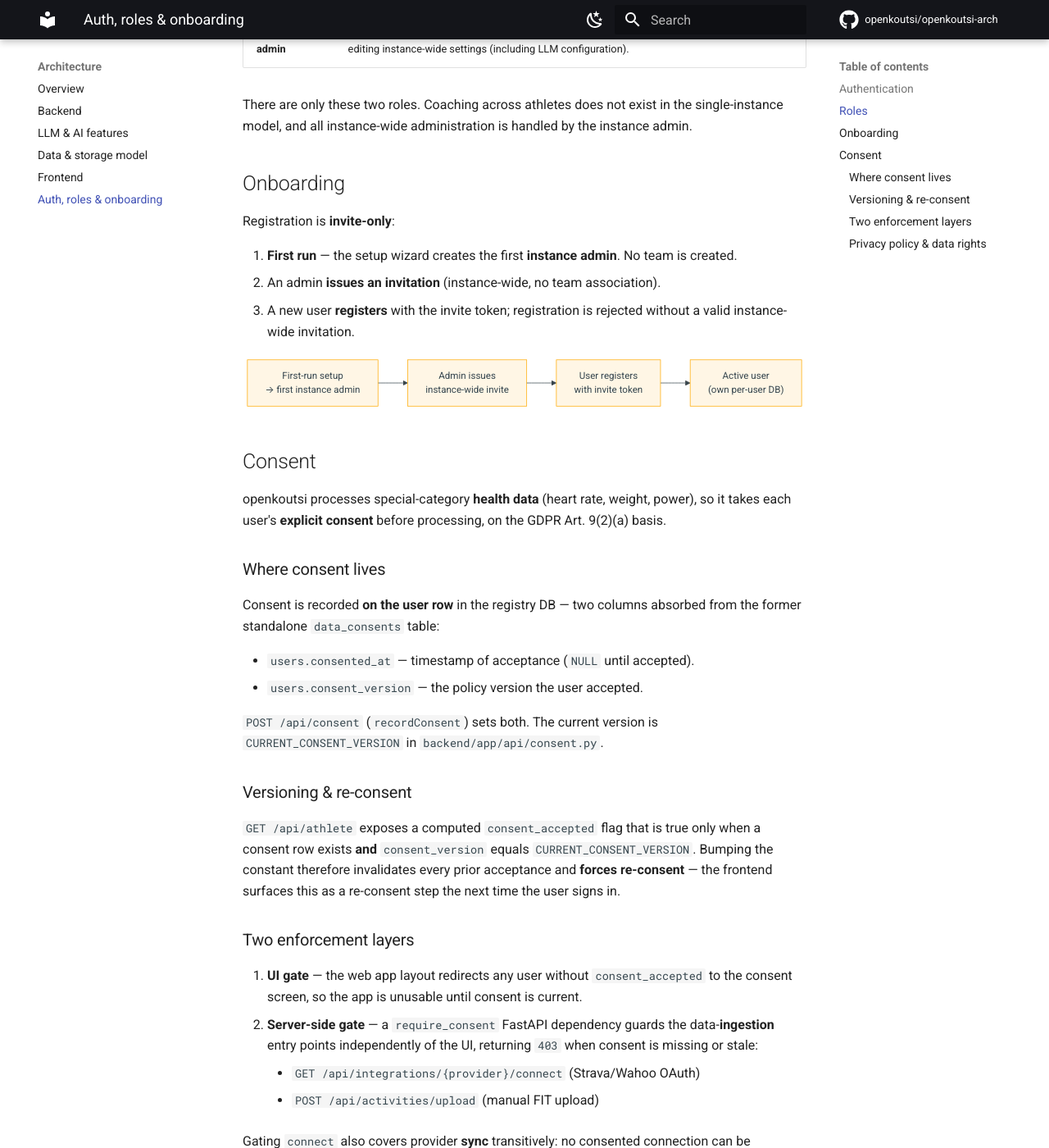
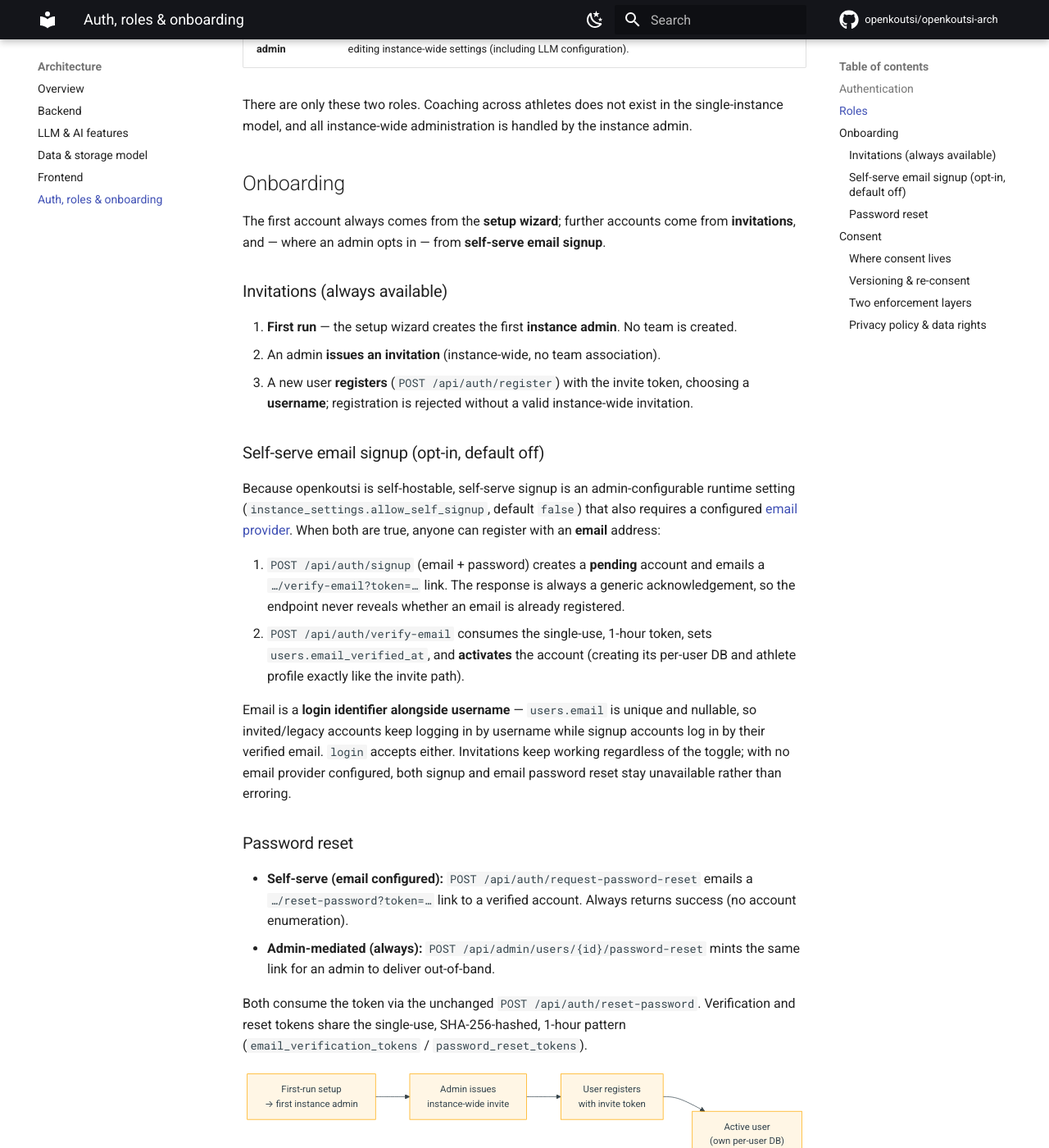
Before and after one commit to openkoutsi/openkoutsi-arch, an MkDocs documentation site: the page built from docs/architecture/auth.md, in a window 1280 px wide and 1400 px high, scrolled down 780 px. Shown: the whole window at 82% size. Built offline with MkDocs 1.6.1 and Material for MkDocs 9.7.7, drawn with Linux system fonts in a browser that asks for light colours; comment, search, counter and statistics services are not loaded.

Commit message:
Document email signup + self-serve password reset (openkoutsi#15)
- auth.md: rewrite onboarding to cover invitations, opt-in self-serve email
  signup (allow_self_signup + verification), and both password-reset paths;
  note email as a login identifier alongside username; update the flow diagram.
- overview.md: add optional transactional email (Lettermint/EuroMail) as an
  external dependency.
- api/index.md: note the new unauthenticated /auth signup/verify/reset endpoints.
- version-history.md: record the in-v2 auth/API delta.

Co-Authored-By: Claude Opus 4.8 <noreply@anthropic.com>
Claude-Session: https://claude.ai/code/session_01UqivL5tbQUCA49AeiGL4p6

````diff
--- a/docs/architecture/auth.md
+++ b/docs/architecture/auth.md
@@ -29,18 +29,55 @@ model, and all instance-wide administration is handled by the instance admin.
 
 ## Onboarding
 
-Registration is **invite-only**:
+The first account always comes from the **setup wizard**; further accounts come from
+**invitations**, and — where an admin opts in — from **self-serve email signup**.
+
+### Invitations (always available)
 
 1. **First run** — the setup wizard creates the first **instance admin**. No team is created.
 2. An admin **issues an invitation** (instance-wide, no team association).
-3. A new user **registers** with the invite token; registration is rejected without a valid
-   instance-wide invitation.
+3. A new user **registers** (`POST /api/auth/register`) with the invite token, choosing a
+   **username**; registration is rejected without a valid instance-wide invitation.
+
+### Self-serve email signup (opt-in, default off)
+
+Because openkoutsi is self-hostable, self-serve signup is an admin-configurable runtime
+setting (`instance_settings.allow_self_signup`, default `false`) that also requires a
+configured [email provider](overview.md). When both are true, anyone can register with an
+**email** address:
+
+1. `POST /api/auth/signup` (email + password) creates a **pending** account and emails a
+   `…/verify-email?token=…` link. The response is always a generic acknowledgement, so the
+   endpoint never reveals whether an email is already registered.
+2. `POST /api/auth/verify-email` consumes the single-use, 1-hour token, sets
+   `users.email_verified_at`, and **activates** the account (creating its per-user DB and
+   athlete profile exactly like the invite path).
+
+Email is a **login identifier alongside username** — `users.email` is unique and nullable,
+so invited/legacy accounts keep logging in by username while signup accounts log in by their
+verified email. `login` accepts either. Invitations keep working regardless of the toggle;
+with no email provider configured, both signup and email password reset stay unavailable
+rather than erroring.
+
+### Password reset
+
+- **Self-serve (email configured):** `POST /api/auth/request-password-reset` emails a
+  `…/reset-password?token=…` link to a verified account. Always returns success (no account
+  enumeration).
+- **Admin-mediated (always):** `POST /api/admin/users/{id}/password-reset` mints the same link
+  for an admin to deliver out-of-band.
+
+Both consume the token via the unchanged `POST /api/auth/reset-password`. Verification and
+reset tokens share the single-use, SHA-256-hashed, 1-hour pattern
+(`email_verification_tokens` / `password_reset_tokens`).
 
 ```mermaid
 flowchart LR
     Setup["First-run setup<br/>→ first instance admin"] --> Invite["Admin issues<br/>instance-wide invite"]
     Invite --> Register["User registers<br/>with invite token"]
     Register --> Active["Active user<br/>(own per-user DB)"]
+    Signup["User signs up<br/>with email (if enabled)"] --> Verify["Verifies email<br/>via emailed link"]
+    Verify --> Active
 ```
 
 ## Consent
````
Also changed, not shown: docs/api/index.md (+7 -2 lines), docs/architecture/overview.md (+1 -1 lines), docs/version-history.md (+21 -0 lines).
